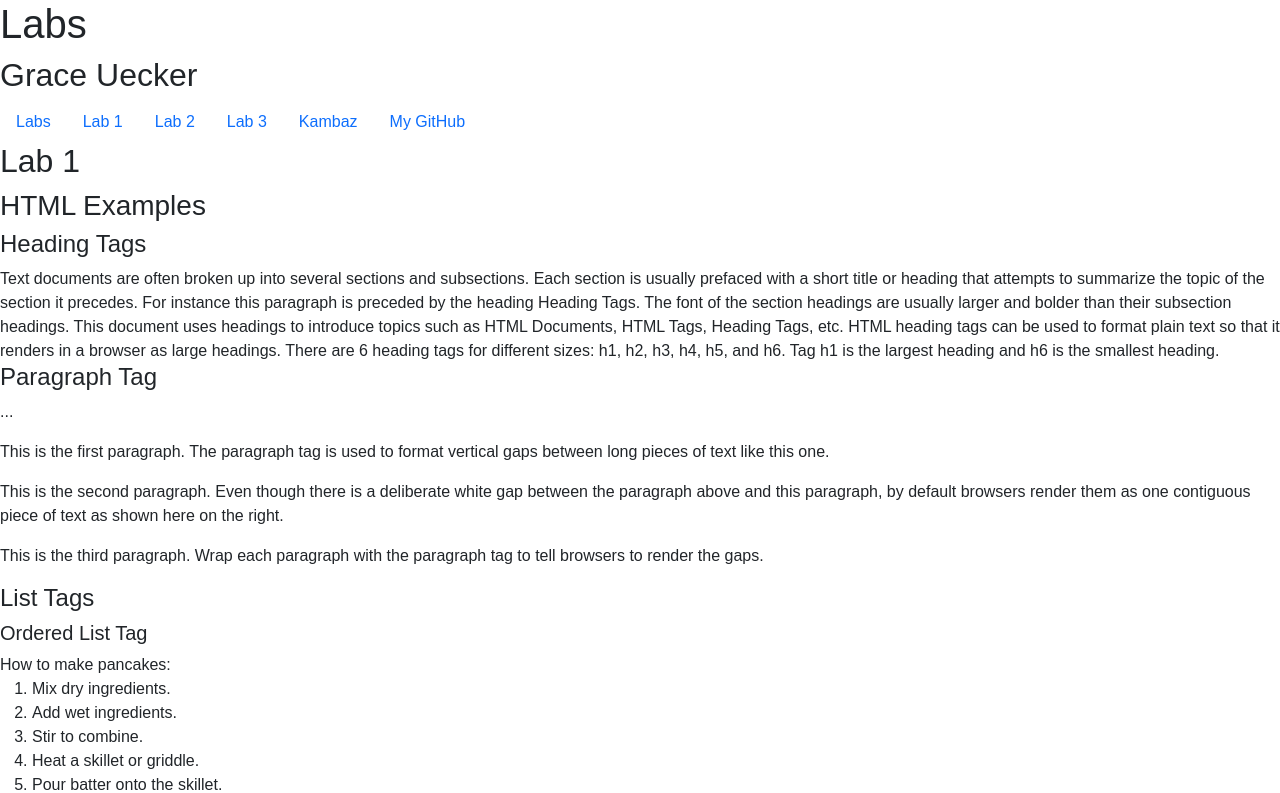
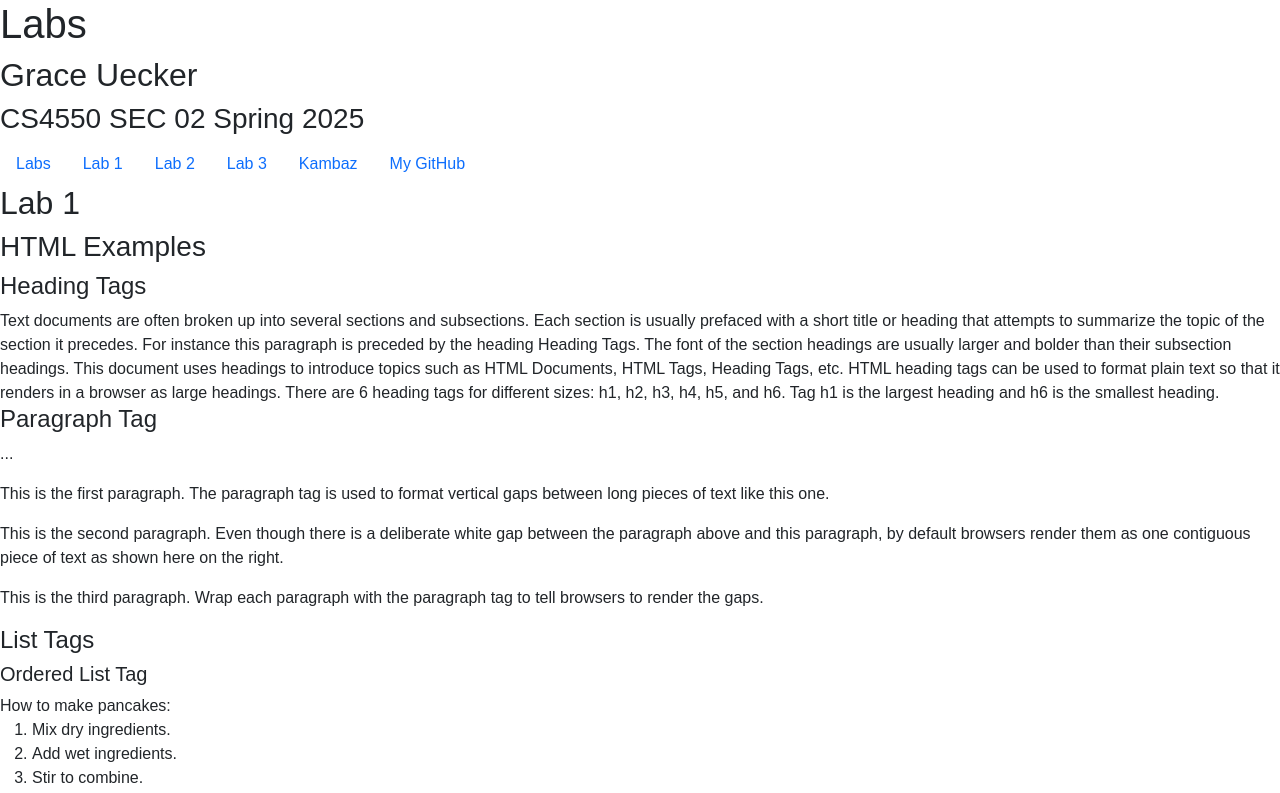
Before and after one commit to graceukr/kambaz-web-app, a React (Vite) app: page /#/Labs/Lab1 in a window 1280 px wide. Shown: the top 793 px of the page. Built offline with nearby package versions, Linux system fonts and the light colour scheme.

Commit message:
a2 CSS and Bootstrap

```diff
--- a/src/App.tsx
+++ b/src/App.tsx
@@ -7,7 +7,7 @@ export default function App() {
     <HashRouter>
       <div>
         <Routes>
-          <Route path="/" element={<Navigate to="Labs" />} />
+          <Route path="/" element={<Navigate to="Kambaz" />} />
           <Route path="/Labs/*" element={<Labs />} />
           <Route path="/Kambaz/*" element={<Kambaz />} />
         </Routes>
--- a/src/Labs/index.tsx
+++ b/src/Labs/index.tsx
@@ -9,6 +9,7 @@ export default function Labs() {
         <div id="wd=labs">
             <h1>Labs</h1>
             <h2>Grace Uecker</h2>
+            <h3>CS4550 SEC 02 Spring 2025</h3>
             <TOC />
             <Routes>
                 <Route path="/" element={<Navigate to="Lab1" />} />
```
